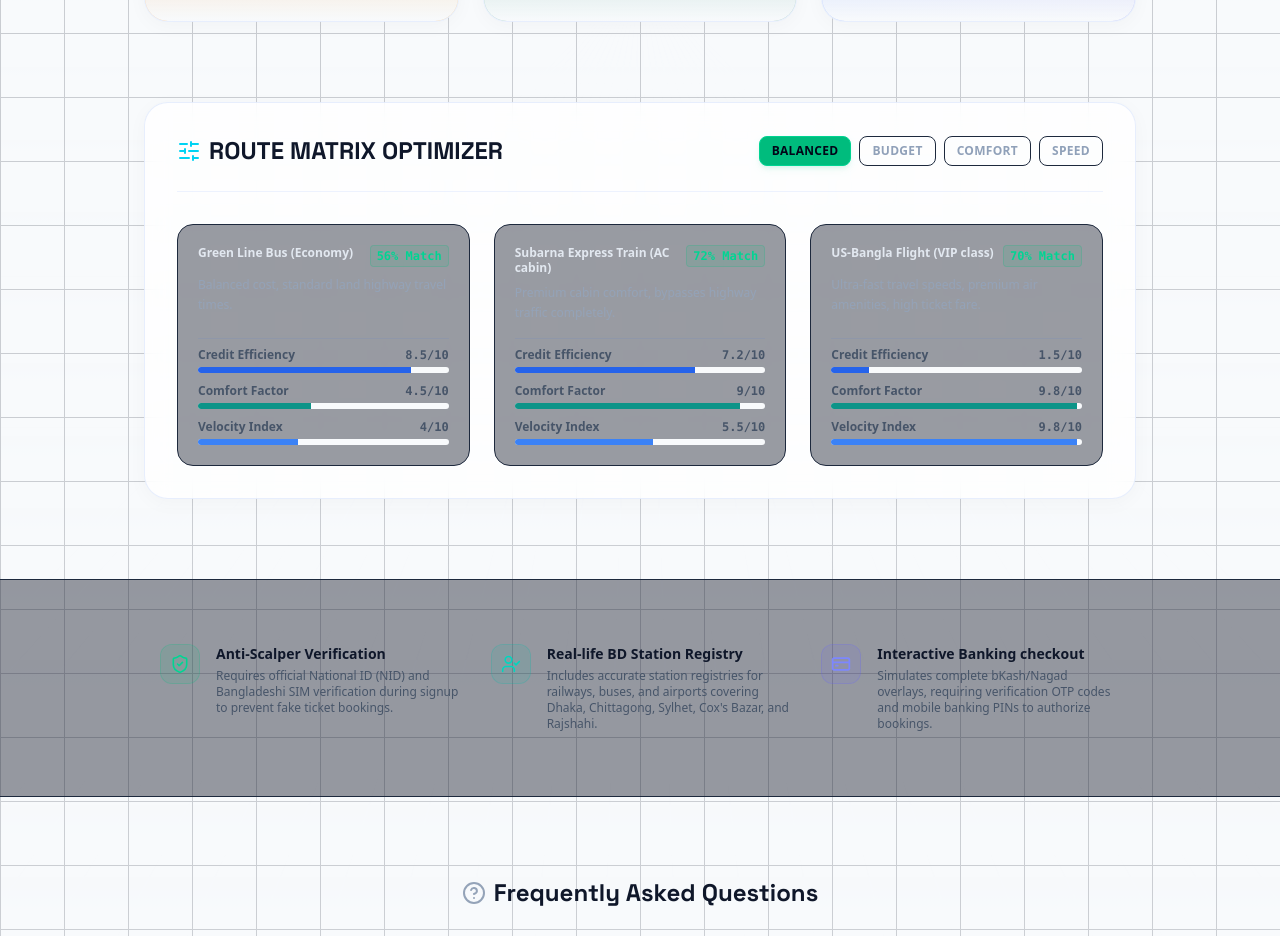
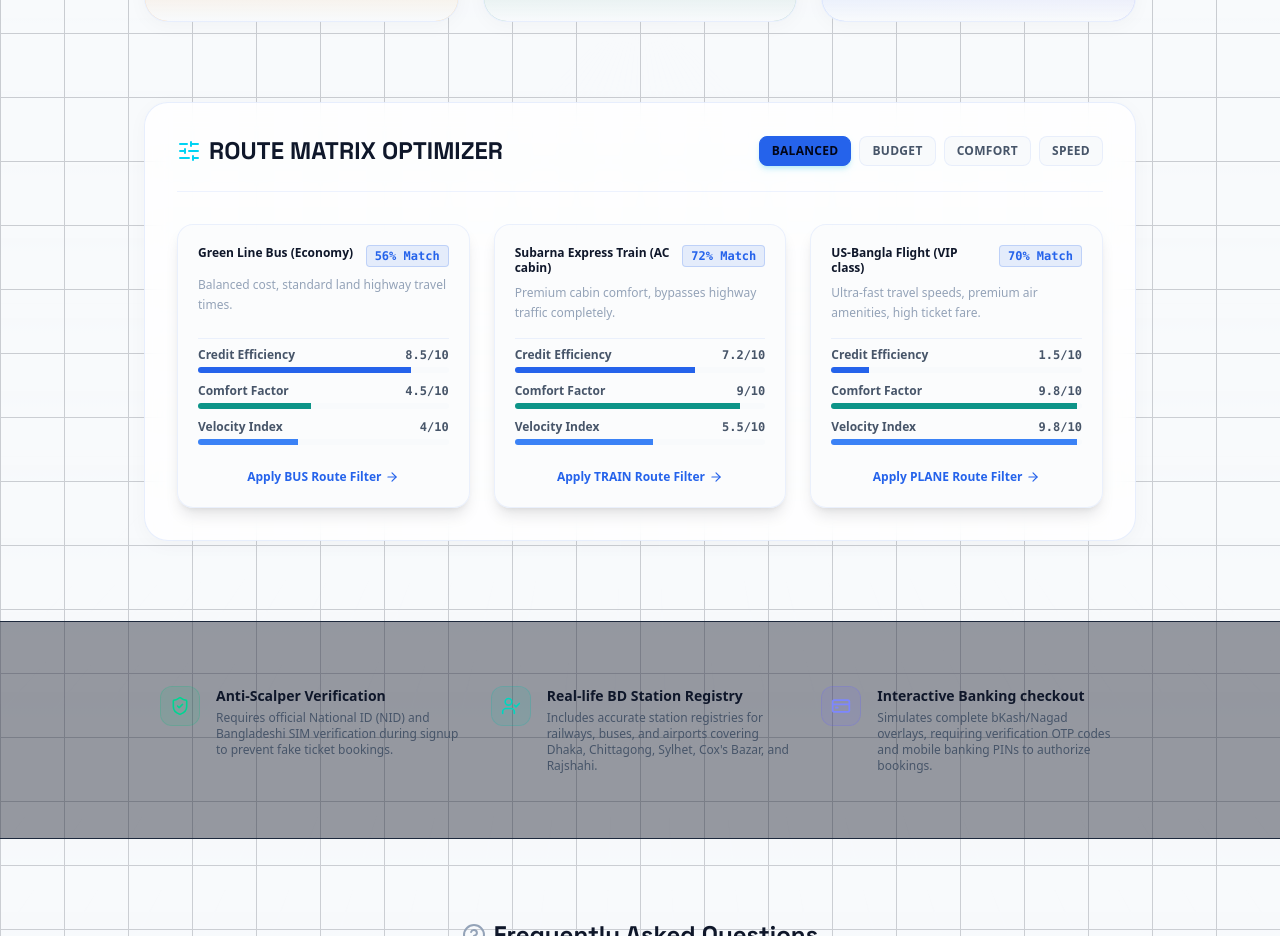
Before and after one commit to itpRakib/Online-Ticket-Reservation-system, a Next.js app in the folder frontend/: page / in a window 1280 px wide. Shown: the part 1760-2696 px from the top of the page. Built offline with nearby package versions, Linux system fonts and the light colour scheme; no server answers.

Commit message:
fix: resolve Route Matrix Optimizer theme readability and interactive mode filtering

```diff
--- a/frontend/src/app/page.tsx
+++ b/frontend/src/app/page.tsx
@@ -874,11 +874,14 @@ export default function Home() {
                 <button
                   key={mode}
                   type="button"
-                  onClick={() => setSimMode(mode)}
+                  onClick={() => {
+                    setSimMode(mode);
+                    setPriority(mode);
+                  }}
                   className={`px-3 py-1.5 rounded-lg text-xs font-bold uppercase tracking-wide transition-all duration-200 border cursor-pointer hover:-translate-y-0.5 ${
                     simMode === mode
-                      ? 'bg-emerald-500 text-slate-950 border-emerald-400 shadow-md shadow-emerald-500/10'
-                      : 'bg-transparent text-slate-400 border-slate-800 hover:border-slate-700 hover:text-white'
+                      ? 'bg-[var(--accent)] text-slate-950 border-[var(--accent)] shadow-md shadow-cyan-500/20'
+                      : 'bg-[var(--bg-deep)] text-[var(--text-secondary)] border-[var(--border)] hover:border-[var(--border-hover)] hover:text-[var(--text-bright)]'
                   }`}
                 >
                   {mode}
@@ -926,11 +929,20 @@ export default function Home() {
               const match = Math.round((item.budget * weights.b + item.comfort * weights.c + item.speed * weights.s) * 10);
 
               return (
-                <div key={item.type} className="bg-slate-950/40 border border-slate-800 rounded-2xl p-5 space-y-4 flex flex-col justify-between">
+                <div
+                  key={item.type}
+                  onClick={() => {
+                    setTransportType(item.mode);
+                    setPriority(simMode);
+                    const el = document.getElementById('search-form-container');
+                    if (el) el.scrollIntoView({ behavior: 'smooth' });
+                  }}
+                  className="bg-[var(--bg-deep)]/60 border border-[var(--border)] hover:border-[var(--accent)]/60 rounded-2xl p-5 space-y-4 flex flex-col justify-between transition-all duration-300 hover:-translate-y-1 cursor-pointer group shadow-lg"
+                >
                   <div className="space-y-2">
                     <div className="flex justify-between items-start">
-                      <span className="text-xs font-bold text-slate-200 leading-tight pr-2">{item.type}</span>
-                      <span className="text-xs font-bold text-emerald-400 bg-emerald-500/10 px-1.5 py-0.5 rounded border border-emerald-500/20 font-mono shrink-0">
+                      <span className="text-xs font-bold text-[var(--text-bright)] leading-tight pr-2 group-hover:text-[var(--accent)] transition-colors">{item.type}</span>
+                      <span className="text-xs font-bold text-[var(--accent)] bg-[var(--accent)]/10 px-2 py-0.5 rounded border border-[var(--accent)]/20 font-mono shrink-0">
                         {match}% Match
                       </span>
                     </div>
@@ -966,6 +978,13 @@ export default function Home() {
                       <div className="h-1.5 bg-[var(--bg-deep)] rounded-full overflow-hidden">
                         <div className="h-full bg-[var(--accent-hover)] transition-all duration-500" style={{ width: `${item.speed * 10}%` }} />
                       </div>
+                    </div>
+
+                    <div className="pt-2 text-center">
+                      <span className="inline-flex items-center space-x-1 text-xs font-bold text-[var(--accent)] group-hover:underline">
+                        <span>Apply {item.mode} Route Filter</span>
+                        <ArrowRight className="h-3.5 w-3.5 transform group-hover:translate-x-1 transition-transform" />
+                      </span>
                     </div>
                   </div>
                 </div>
```
